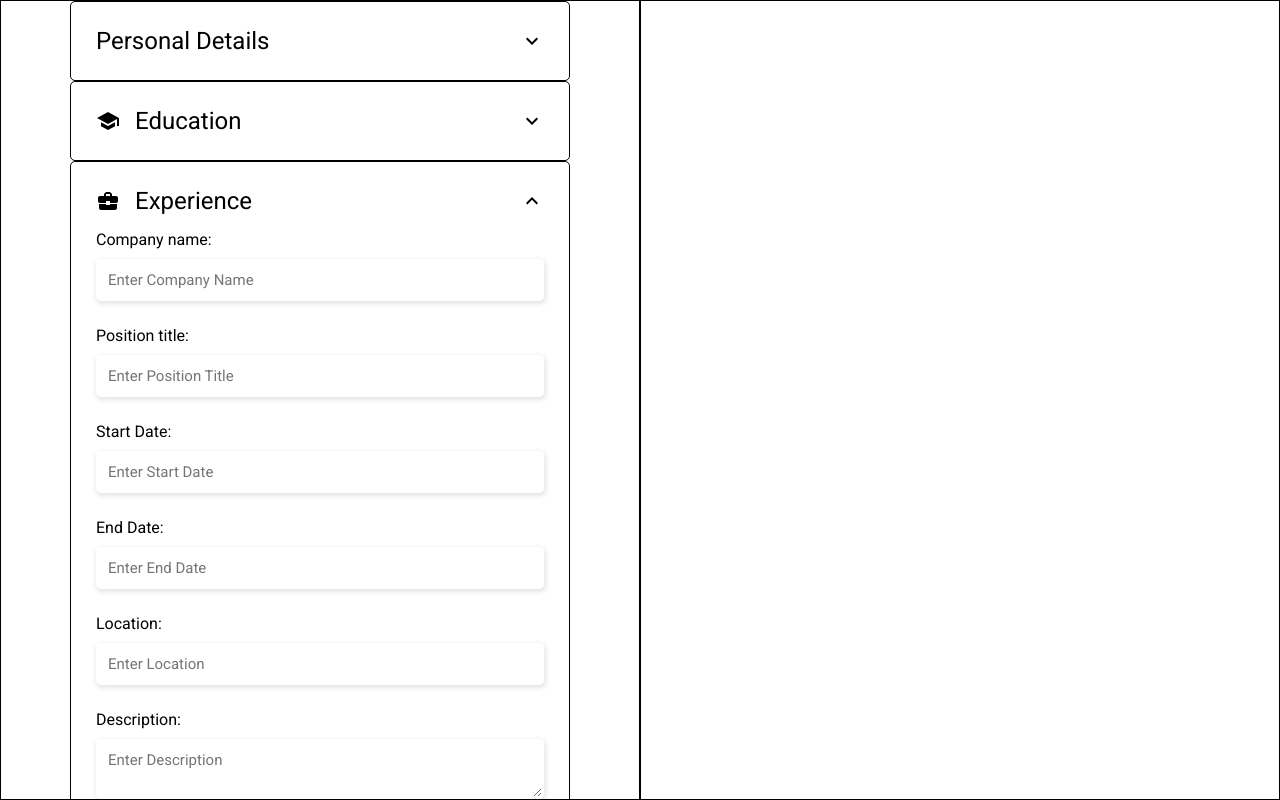
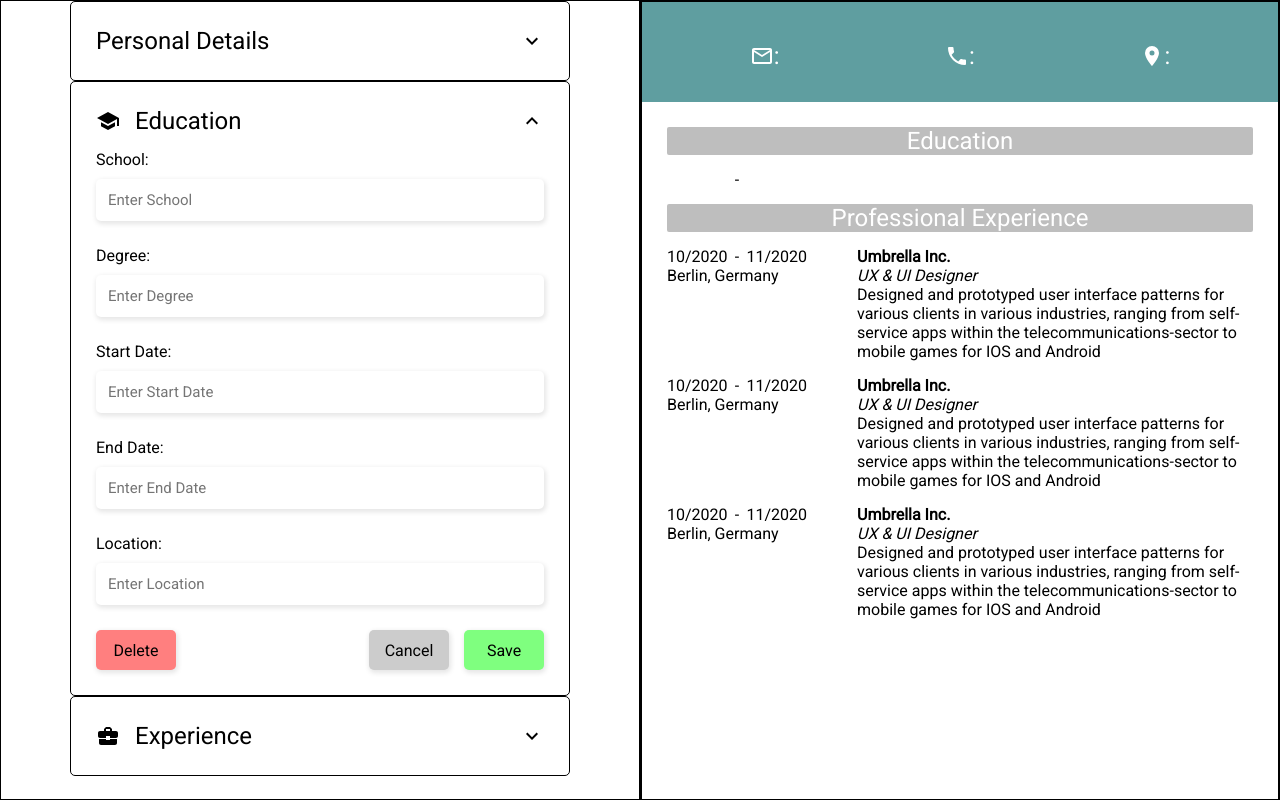
Before and after one commit to DayanWalter/TOP-cv-application, a React (Vite) app: page / in a window 1280 px wide. Shown: the top 800 px of the page. Built offline with nearby package versions, Linux system fonts and the light colour scheme.

Commit message:
Lifted Education state up

```diff
--- a/src/components/App.jsx
+++ b/src/components/App.jsx
@@ -5,12 +5,14 @@ import Experience from './Experience';
 import CV from './CV';
 
 export default function App() {
+  // Personal
   const [person, setPerson] = useState({
     fullname: '',
     email: '',
     phoneNumber: '',
     adress: '',
   });
+
   function handleFullNameChange(e) {
     const newPerson = { ...person, fullname: e.target.value };
     setPerson(newPerson);
@@ -28,6 +30,36 @@ export default function App() {
     setPerson(newPerson);
   }
 
+  // Education
+  const [education, setEducation] = useState({
+    school: '',
+    degree: '',
+    startDate: '',
+    endDate: '',
+    location: '',
+  });
+
+  function handleSchoolChange(e) {
+    const newEducation = { ...education, school: e.target.value };
+    setEducation(newEducation);
+  }
+  function handleDegreeChange(e) {
+    const newEducation = { ...education, degree: e.target.value };
+    setEducation(newEducation);
+  }
+  function handleEduStartDateChange(e) {
+    const newEducation = { ...education, startDate: e.target.value };
+    setEducation(newEducation);
+  }
+  function handleEduEndDateChange(e) {
+    const newEducation = { ...education, endDate: e.target.value };
+    setEducation(newEducation);
+  }
+  function handleEduLocationChange(e) {
+    const newEducation = { ...education, location: e.target.value };
+    setEducation(newEducation);
+  }
+
   return (
     <div className="app">
       <div className="left">
@@ -39,10 +71,20 @@ export default function App() {
           handlePhoneNumberChange={handlePhoneNumberChange}
           handleAdressChange={handleAdressChange}
         />
-        <Education isActive={false} />
-        <Experience isActive={true} />
+        <Education
+          isActive={true}
+          education={education}
+          handleSchoolChange={handleSchoolChange}
+          handleDegreeChange={handleDegreeChange}
+          handleEduStartDateChange={handleEduStartDateChange}
+          handleEduEndDateChange={handleEduEndDateChange}
+          handleEduLocationChange={handleEduLocationChange}
+        />
+        <Experience isActive={false} />
       </div>
-      <div className="right">{/* <CV person={person} /> */}</div>
+      <div className="right">
+        <CV person={person} education={education} />
+      </div>
     </div>
   );
 }
--- a/src/components/CV.jsx
+++ b/src/components/CV.jsx
@@ -4,7 +4,7 @@ import { mdiEmailOutline } from '@mdi/js';
 import { mdiPhone } from '@mdi/js';
 import { mdiMapMarker } from '@mdi/js';
 
-export default function CV({ person }) {
+export default function CV({ person, education }) {
   return (
     <div className="cv">
       <div className="head">
@@ -30,21 +30,22 @@ export default function CV({ person }) {
         <li>
           <div className="dateLocation">
             <div className="date">
-              <p className="startDate">08/2020</p>-
-              <p className="endDate">09/2020</p>
+              <p className="startDate">{education.startDate}</p>-
+              <p className="endDate">{education.endDate}</p>
             </div>
             <div className="location">
-              <p>New York City, US</p>
+              <p>{education.location}</p>
             </div>
           </div>
 
           <div className="schoolDegree">
             <div className="school">
-              <p>London City University</p>
+              <p>{education.school}</p>
             </div>
-            <div className="degree">Bachelor in Economics</div>
+            <div className="degree">{education.degree}</div>
           </div>
         </li>
+
         <h1>Professional Experience</h1>
         <li>
           <div className="dateLocation">
--- a/src/components/Education.jsx
+++ b/src/components/Education.jsx
@@ -4,36 +4,15 @@ import { mdiSchool } from '@mdi/js';
 import { mdiChevronUp } from '@mdi/js';
 import { mdiChevronDown } from '@mdi/js';
 
-export default function Education({ isActive }) {
-  const [education, setEducation] = useState({
-    school: '',
-    degree: '',
-    startDate: '',
-    endDate: '',
-    location: '',
-  });
-
-  function handleSchoolChange(e) {
-    const newEducation = { ...education, school: e.target.value };
-    setEducation(newEducation);
-  }
-  function handleDegreeChange(e) {
-    const newEducation = { ...education, degree: e.target.value };
-    setEducation(newEducation);
-  }
-  function handleStartDateChange(e) {
-    const newEducation = { ...education, startDate: e.target.value };
-    setEducation(newEducation);
-  }
-  function handleEndDateChange(e) {
-    const newEducation = { ...education, endDate: e.target.value };
-    setEducation(newEducation);
-  }
-  function handleLocationChange(e) {
-    const newEducation = { ...education, location: e.target.value };
-    setEducation(newEducation);
-  }
-
+export default function Education({
+  isActive,
+  education,
+  handleSchoolChange,
+  handleDegreeChange,
+  handleEduStartDateChange,
+  handleEduEndDateChange,
+  handleEduLocationChange,
+}) {
   return (
     <>
       {isActive ? (
@@ -70,7 +49,7 @@ export default function Education({ isActive }) {
               id="startDateEdu"
               placeholder="Enter Start Date"
               value={education.startDate}
-              onChange={handleStartDateChange}
+              onChange={handleEduStartDateChange}
             />
           </label>
           <label htmlFor="endDateEdu">
@@ -80,7 +59,7 @@ export default function Education({ isActive }) {
               id="endDateEdu"
               placeholder="Enter End Date"
               value={education.endDate}
-              onChange={handleEndDateChange}
+              onChange={handleEduEndDateChange}
             />
           </label>
           <label htmlFor="locationEdu">
@@ -90,7 +69,7 @@ export default function Education({ isActive }) {
               id="locationEdu"
               placeholder="Enter Location"
               value={education.location}
-              onChange={handleLocationChange}
+              onChange={handleEduLocationChange}
             />
           </label>
           <div className="button">
```
